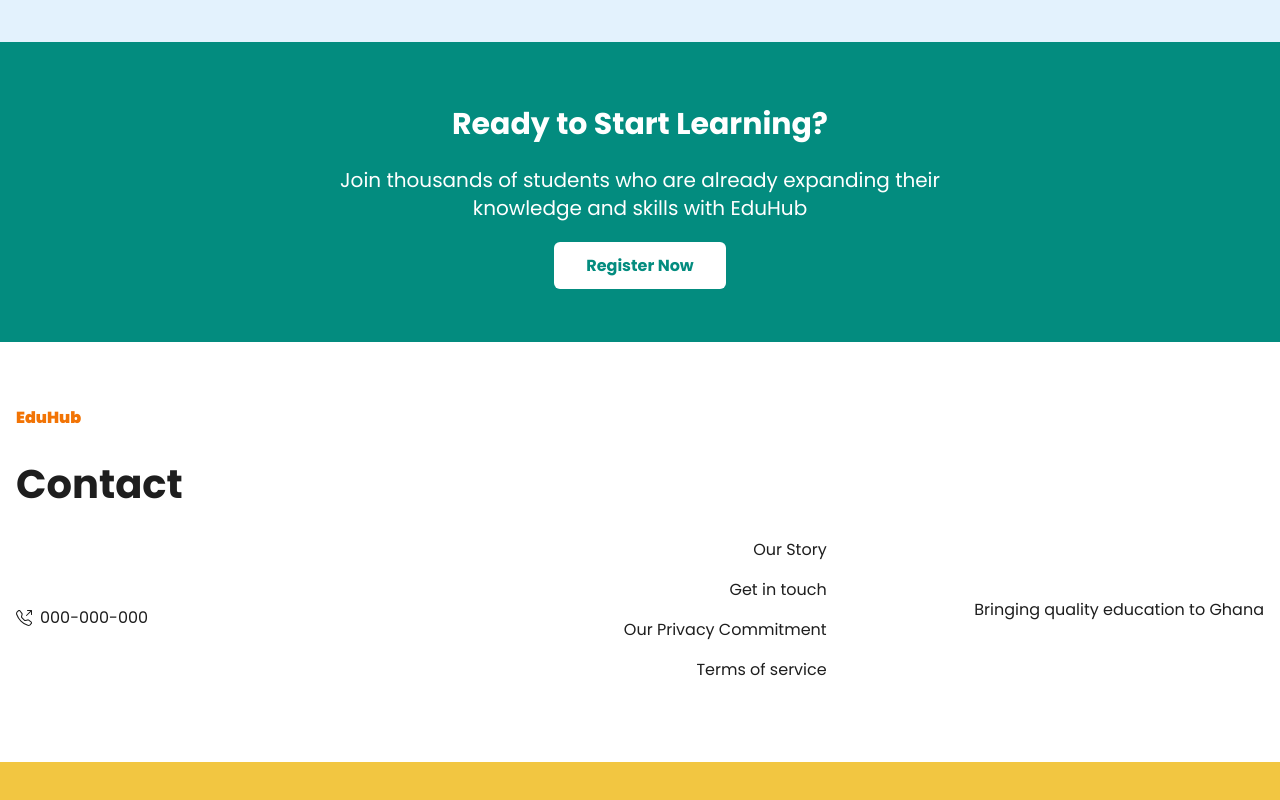
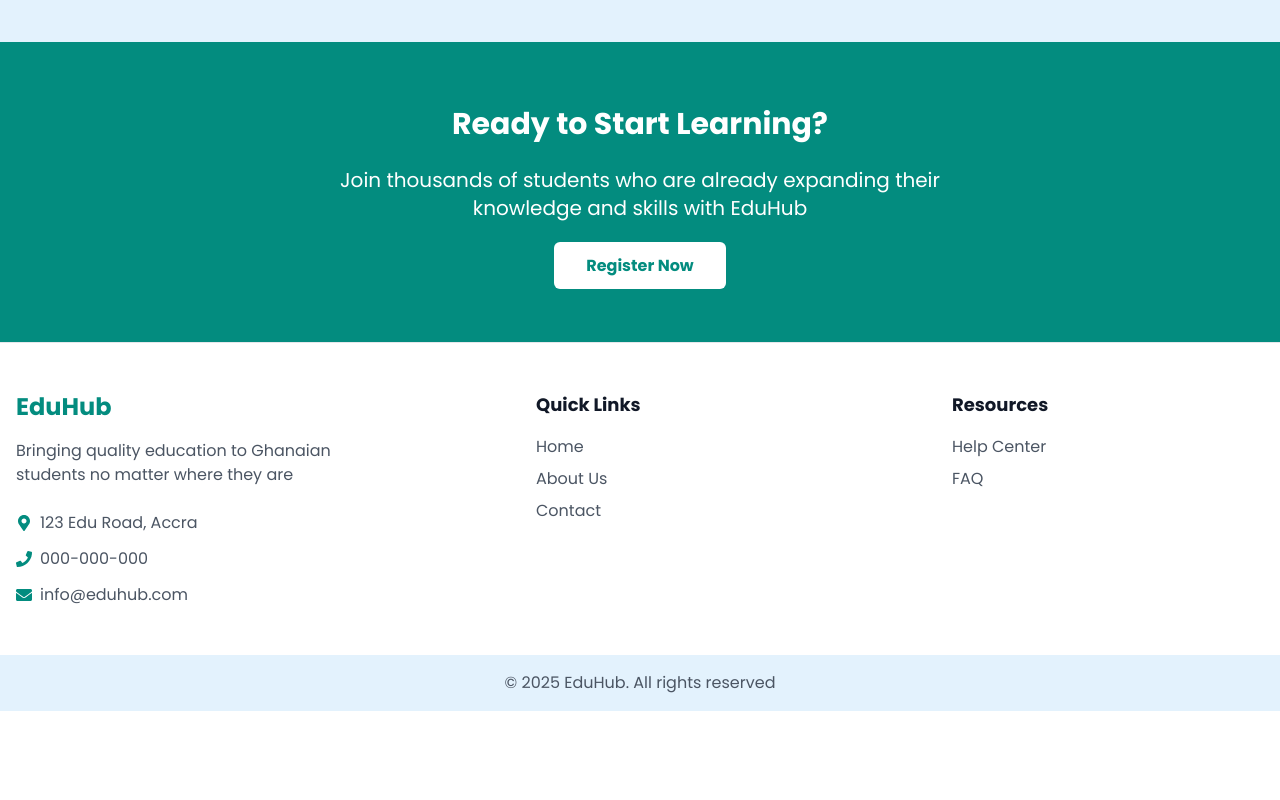
Before and after one commit to Ginasone/SE_Final, a Next.js app in the folder online-course-app/: page / in a window 1280 px wide. Shown: the part 1478-2278 px from the top of the page. After the commit the page ends 2189 px from the top, so only its background shows below. Built offline with nearby package versions, Linux system fonts and the light colour scheme.

Commit message:
made footer

```diff
--- a/online-course-app/src/components/Footer/Footer.tsx
+++ b/online-course-app/src/components/Footer/Footer.tsx
@@ -1,38 +1,93 @@
 import Link from "next/link";
-import { BiMessageDetail } from "react-icons/bi";
-import { BsFillSendFill, BsTelephoneOutbound } from "react-icons/bs";
+import { FaEnvelope, FaPhone, FaMapMarkerAlt } from "react-icons/fa";
 
 const Footer = () => {
+    const currentYear = new Date().getFullYear();
+
     return (
-        <footer className="mt-16">
-            <div className="container mx-auto px-4">
-                <Link href="/" className="font-black text-tertiary-dark">
-                    EduHub
-                </Link>
-                <h4 className="font-semibold text-[40px] py-6">Contact</h4>
-
-                <div className="flex flex-wrap gap-16 items-center justify-between">
-                    <div className="flex-1">
-                        <div className="flex items-center">
-                            <BsTelephoneOutbound/>
-                            <p className="ml-2">000-000-000</p>
+        <footer className="bg-white dark:bg-gray-800 border-t border-gray-200 dark:border-gray-700">
+            <div className="container mx-auto px-4 py-12">
+                <div className="flex flex-col md:flex-row justify-between">
+                    <div className="mb-8 md:mb-0 md:w-1/3">
+                        <Link
+                        href="/"
+                        className="font-bold text-2xl text-primary dark:text-tertiary-light"
+                        >
+                            EduHub
+                        </Link>
+                        <p className="mt-4 text-gray-600 dark:text-gray-300 max-w-xs">
+                            Bringing quality education to Ghanaian students no matter where they are
+                        </p>
+                        <div className="mt-6 flex items-center">
+                            <FaMapMarkerAlt className="text-primary dark:text-tertiary-light mr-2"/>
+                            <p className="text-gray-600 dark:text-gray-300">
+                                123 Edu Road, Accra
+                            </p>
+                        </div>
+                        <div className="mt-3 flex items-center">
+                            <FaPhone className="text-primary dark:text-tertiary-light mr-2"/>
+                            <p className="text-gray-600 dark:text-gray-300">
+                                000-000-000
+                            </p>
+                        </div>
+                        <div className="mt-3 flex items-center">
+                            <FaEnvelope className="text-primary dark:text-tertiary-light mr-2"/>
+                            <p className="text-gray-600 dark:text-gray-300">
+                                info@eduhub.com
+                            </p>
                         </div>
                     </div>
 
-                    <div className="flex-1 md:text-right">
-                        <p className="pb-4">Our Story</p>
-                        <p className="pb-4">Get in touch</p>
-                        <p className="pb-4">Our Privacy Commitment</p>
-                        <p className="pb-4">Terms of service</p>
+                    <div className="md:w-1/4">
+                        <h3 className="text-lg font-semibold text-gray-900 dark:text-white mb-4">
+                            Quick Links
+                        </h3>
+                        <ul className="space-y-2">
+                            <li>
+                                <Link href="/" className="text-gray-600 dark:text-gray-300 hover:text-primary dark:hover:text-tertiary-light transition-colors">
+                                    Home
+                                </Link>
+                            </li>
+                            <li>
+                                <Link href="/about" className="text-gray-600 dark:text-gray-300 hover:text-primary dark:hover:text-tertiary-light transition-colors">
+                                    About Us
+                                </Link>
+                            </li>
+                            <li>
+                                <Link href="/contact" className="text-gray-600 dark:text-gray-300 hover:text-primary dark:hover:text-tertiary-light transition-colors">
+                                    Contact
+                                </Link>
+                            </li>
+                        </ul>
                     </div>
 
-                    <div className="flex-1 md:text-right">
-                        <p className="pb-4">Bringing quality education to Ghana</p>
+                    <div className="md:w-1/4">
+                        <h3 className="text-lg font-semibold text-gray-900 dark:text-white mb-4">
+                            Resources
+                        </h3>
+                        <ul className="space-y-2">
+                            <li>
+                                <Link href="/help" className="text-gray-600 dark:text-gray-300 hover:text-primary dark:hover:text-tertiary-light transition-colors">
+                                    Help Center
+                                </Link>
+                            </li>
+                            <li>
+                                <Link href="/faq" className="text-gray-600 dark:text-gray-300 hover:text-primary dark:hover:text-tertiary-light transition-colors">
+                                    FAQ
+                                </Link>
+                            </li>
+                        </ul>
                     </div>
                 </div>
             </div>
 
-            <div className="bg-tertiary-light h-10 md:h-[70px] mt-16 w-full bottom-0 left-0"></div>
+            <div className="bg-blue-50 dark:bg-gray-900 py-4">
+                <div className="cnotainer mx-auto px-4 text-center">
+                    <p className="text-gray-600 dark:text-gray-400">
+                        &copy; {currentYear} EduHub. All rights reserved
+                    </p>
+                </div>
+            </div>
         </footer>
     );
 };
```
